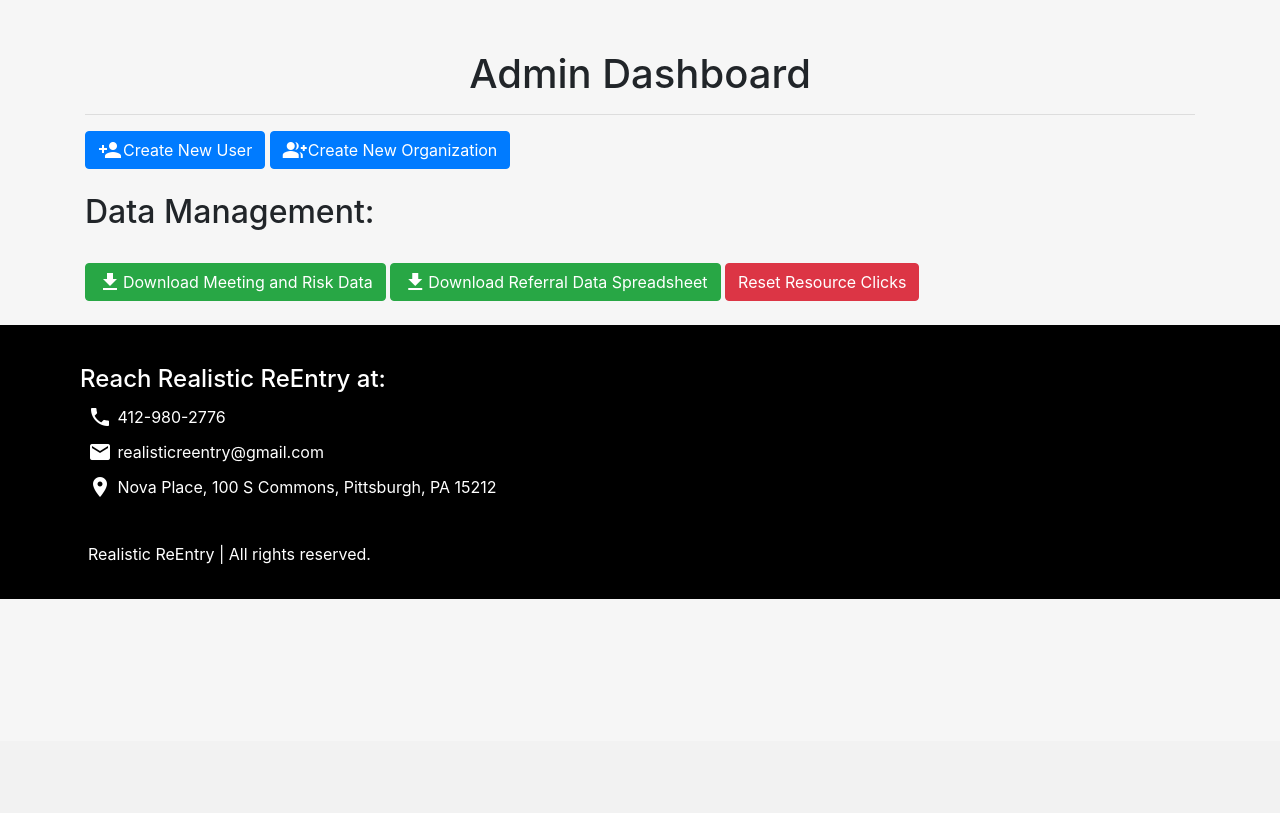
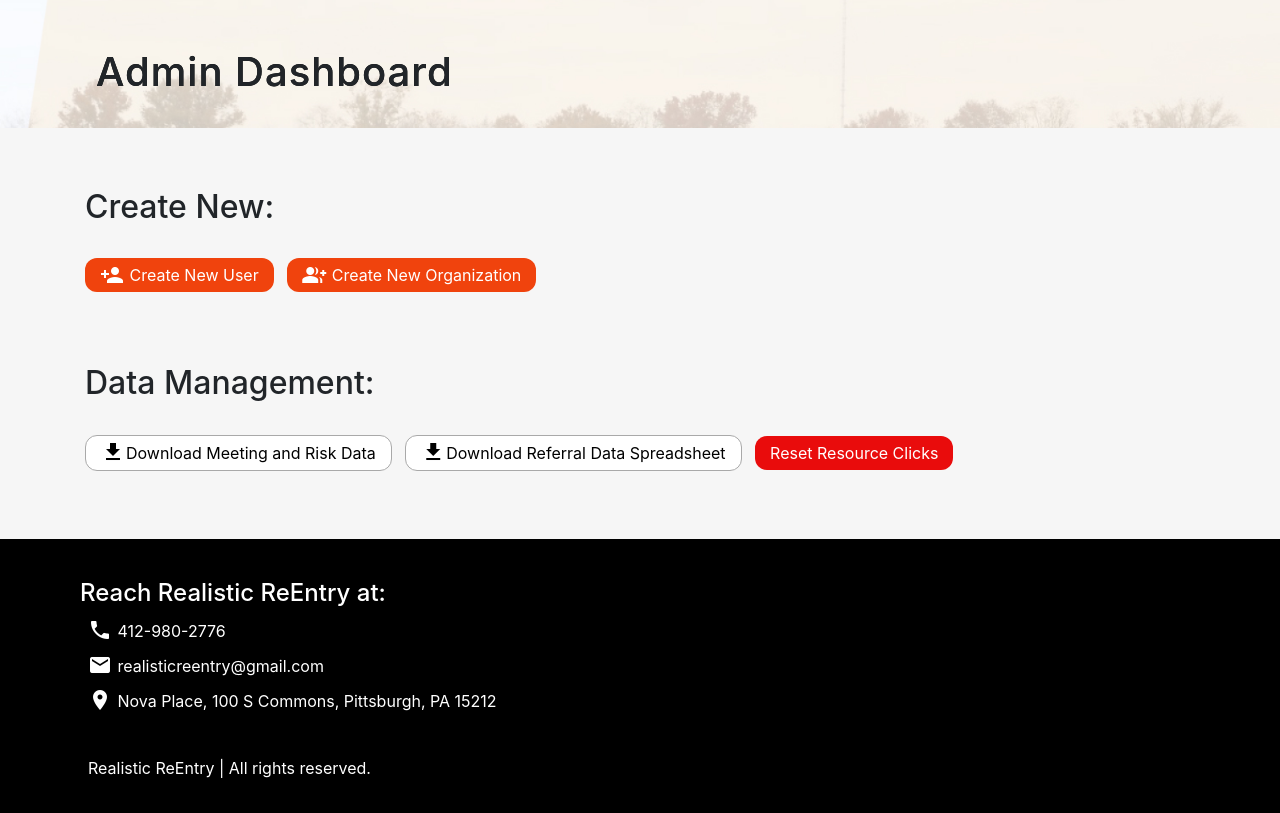
Before and after one commit to elainewangg/ReEntry, a Django app: page /dashboard/ in a window 1280 px wide. Shown: the part 59-872 px from the top of the page. Before the commit the page ends 658 px from the top, so only its background shows below. Run offline with Django 3.2, Linux system fonts and the light colour scheme; the visitor is signed in with stand-in values (Sample User, id 1); data comes from the database, SQL or seed files in the repository; data that the repository does not hold is empty; some libraries are stand-ins or nearby versions.

Commit message:
dashboard UI changed

```diff
--- a/NewEra/forms.py
+++ b/NewEra/forms.py
@@ -18,8 +18,7 @@
                            Organization, Referral, Resource, Tag,
                            User)
 
-INPUT_ATTRIBUTES = {
-	'class' : 'form-control organization', 'style': 'width: 300px; height: 40px; margin-bottom: 20px;'	}
+INPUT_ATTRIBUTES = {'class' : 'form-control organization', 'style': 'width: 300px; height: 40px; margin-bottom: 20px;'	}
 COMMON_ATTRIBUTES = {'class' : 'form-control common'}
 EVENT_ATTRIBUTES = {'class' : 'form-control common', 'placeholder': 'Event or Deadline'}
 ATTACHMENT_ATTRIBUTES = {'class' : 'form-control attachment'}
@@ -27,6 +26,7 @@
 HIDDEN_ATTRIBUTES = {'class' : 'form-control hidden'}
 
 TEXTAREA_ATTRIBUTES = { 'class': 'form-control', 'style': 'height: 200px; overflow-y: scroll;', 'cols': 40, 'rows': 40}
+MULTIPLE_CHOICE_ATTRIBUTES = {'class': 'form-control list-unstyled','style': 'padding: 50px; margin-top: 20px;'}
 
 MAX_IMAGE_UPLOAD_SIZE = 2500000 #2.5mb
 MAX_ATTACHMENT_UPLOAD_SIZE = 20000000 #20mb
@@ -134,13 +134,12 @@
 	first_name = forms.CharField(max_length=30, widget=forms.TextInput(attrs=INPUT_ATTRIBUTES))
 	last_name = forms.CharField(max_length=150, widget=forms.TextInput(attrs=INPUT_ATTRIBUTES))
 	phone = forms.CharField(max_length=11, widget=forms.TextInput(attrs=INPUT_ATTRIBUTES))
-	organization = forms.ModelChoiceField(queryset=Organization.objects.all())
+	organization = forms.ModelChoiceField(queryset=Organization.objects.all(), widget=forms.Select(attrs=INPUT_ATTRIBUTES))
 	is_active = forms.BooleanField(required=False)
 	user_type = forms.MultipleChoiceField(choices=USER_TYPE_CHOICES,
-										  label='User Type',
-										  widget=forms.CheckboxSelectMultiple(attrs={'class': 'list-unstyled'}),
-										  )
-
+									   label='User Type',
+									   widget=forms.CheckboxSelectMultiple(attrs=MULTIPLE_CHOICE_ATTRIBUTES),
+									   )
 	# Define the model and fields to include/exclude
 	class Meta:
 		model = User
--- a/NewEra/static/NewEra/index_styles.css
+++ b/NewEra/static/NewEra/index_styles.css
@@ -26,6 +26,11 @@
 .navbar-nav > .nav-item > .nav-link {
     padding-left: 2rem;
     padding-right: 1rem;
+}
+
+.main-page-container {
+    padding-top: 7.5vh;
+    padding-bottom: 5.5vh;
 }
 
 .parallax-subpage{
@@ -77,6 +82,8 @@
     color: white;
     text-align: left;
     padding: 40px 80px;
+    bottom: 0;
+    width: 100%;
 }
 
 .footer p {
@@ -102,6 +109,7 @@
 .home-founder p {
     font-size: 20px;
 }
+
 .decorative-box {
     border: 2px solid black;
     padding: 50px 80px;
@@ -132,6 +140,13 @@
     border-radius: 12px;
 }
 
+.orange-button:hover {
+    background-color:#F0430D;
+    color: white;
+    box-shadow: 0 2px 5px rgba(0, 0, 0, 0.4);
+    transform: translateX(-1px), translateY(-1px);
+}
+
 .white-button {
     background-color: white;
     color: black;
@@ -141,20 +156,97 @@
     border-radius: 12px;
 }
 
+
+.white-button:hover {
+    background-color: white;
+    color: rgb(90, 90, 90);
+    box-shadow: 0 2px 5px rgba(0, 0, 0, 0.4);
+    transform: translateX(-1px), translateY(-1px);
+}
+
+
+.bordered-button {
+    background-color: white;
+    color: black;
+    border-radius: 12px;
+    border: 1px solid darkgray;
+    padding: 5px 15px;
+    border-radius: 12px;
+    transition: background-color 0.2s, color 0.2s, border-color 0.2s;
+}
+
+.bordered-button:hover {
+    background-color: rgb(240, 240, 240);
+    color: black;
+    border-color: black;
+}
+
+.red-button {
+    background-color: #e90c0c;
+    color: white;
+    border: 0px;
+    padding: 5px 15px;
+    border-radius: 12px;
+    transition: background-color 0.3s, color 0.3s, border-color 0.3s;
+}
+
+.red-button:hover {
+    background-color: #e90c0c;
+    color: white;
+    box-shadow: 0 2px 5px rgba(0, 0, 0, 0.4);
+    transform: translateX(-1px), translateY(-1px);
+}
+
+.green-button {
+    background-color: #a7e094;
+    color: black;
+    border: 0px;
+    padding: 5px 15px;
+    border-radius: 12px;
+    transition: background-color 0.3s, color 0.3s, border-color 0.3s;
+}
+
+.green-button:hover {
+    background-color: #a7e094;
+    color: black;
+    box-shadow: 0 2px 5px rgba(0, 0, 0, 0.4);
+    transform: translateX(-1px), translateY(-1px);
+}
+
 .beige {
     background-color: #F9F4EC;
-}
-
-#resource-btn {
-    opacity: 0.95 !important;
-
-}
-
-#resource-btn:hover {
-    opacity: 1 !important;
-    background-color: white;
 }
 
 .list-unstyled {
     list-style: none;
 }
+
+.styled-table {
+    width: 100%;
+    border-collapse: collapse;
+    margin: 25px 0;
+    font-size: 0.9em;
+    background-color: white;
+}
+
+.styled-table th,
+.styled-table td {
+    padding: 12px 15px;
+}
+
+.styled-table tbody tr {
+    border-bottom: 1px solid #ffffff;
+}
+
+.styled-table tbody tr:nth-of-type(even) {
+    background-color: #ffffff;
+}
+
+.styled-table tbody tr:last-of-type {
+    border-bottom: 1px solid darkGray; /* Matched the border color with the header */
+}
+
+.styled-table tbody tr.active-row {
+    font-weight: bold;
+    color: #ffffff; /* Adjusted for consistency with the header's color scheme */
+}
--- a/NewEra/templates/NewEra/base.html
+++ b/NewEra/templates/NewEra/base.html
@@ -39,7 +39,7 @@
 			{% block content %}{% endblock %}
 		</div>
 
-		{% include 'NewEra/footer.html' %}
+
 
 		<!-- Bootstrap Scripts -->
 		<script src="https://code.jquery.com/jquery-3.4.1.slim.min.js" integrity="sha384-J6qa4849blE2+poT4WnyKhv5vZF5SrPo0iEjwBvKU7imGFAV0wwj1yYfoRSJoZ+n" crossorigin="anonymous"></script>
@@ -47,4 +47,5 @@
 		<script src="https://stackpath.bootstrapcdn.com/bootstrap/4.4.1/js/bootstrap.min.js" integrity="sha384-wfSDF2E50Y2D1uUdj0O3uMBJnjuUD4Ih7YwaYd1iqfktj0Uod8GCExl3Og8ifwB6" crossorigin="anonymous"></script>
 		{% block page_specific_scripts %}{% endblock %}
 	</body>
+	{% include 'NewEra/footer.html' %}
 </html>
--- a/NewEra/templates/NewEra/dashboard.html
+++ b/NewEra/templates/NewEra/dashboard.html
@@ -1,8 +1,8 @@
 {% extends "NewEra/base.html" %}
 
 {% block page_specific_styles %}
-<!-- {% load static %}
-<link href="{% static 'NewEra/index_styles.css' %}" rel="stylesheet" type="text/css"> -->
+{% load static %}
+<link href="{% static 'NewEra/index_styles.css' %}" rel="stylesheet" type="text/css">
 {% endblock %}
 
 {% block title %}
@@ -10,20 +10,22 @@
 {% endblock %}
 
 {% block content %}
-<h1 style="margin: auto; margin-top: 50px; text-align: center;">
-    Admin Dashboard
-</h1>
 
-<div class="container">
-    <hr>
 
-    <button type="button" class="btn btn-primary" data-toggle="collapse" data-target="#collapseUser"
-        aria-expanded="false" aria-controls="collapseUser"><i class="material-icons">person_add</i>Create New
-        User</button>
-    <button type="button" class="btn btn-primary" data-toggle="collapse" data-target="#collapseOrg"
-        aria-expanded="false" aria-controls="collapseOrg"><i class="material-icons">group_add</i>Create New
-        Organization</button>
+<div class="parallax-subpage">
+    <h1 class="text-black parallax-text">Admin Dashboard</h1>
+</div>
+
+<div class="container main-page-container">
+    <h2>Create New:</h2><br>
+    <button type="button"  class="orange-button" data-toggle="collapse" data-target="#collapseUser"
+        aria-expanded="false" aria-controls="collapseUser"><i class="material-icons">person_add</i>  Create New
+        User</button>&nbsp;&nbsp;
+    <button type="button" class="orange-button" data-toggle="collapse" data-target="#collapseOrg"
+        aria-expanded="false" aria-controls="collapseOrg"><i class="material-icons">group_add</i>  Create New
+        Organization</button>&nbsp;&nbsp;
     <br>
+
 
     <div class="collapse {{ modalStatus }}" id="collapseUser">
         <br>
@@ -34,15 +36,15 @@
                 </table>
 
                 {% csrf_token %}
-                <button type="submit" class="btn btn-primary"><i class="material-icons">person_add</i>Submit</button>
+                <button type="submit" class="orange-button">Submit</button>
             </form>
         </div>
 
-        <br>
+        <br><br><br>
         <!-- Admin table display -->
         <h2>Admins:</h2>
         <div style="overflow-x: auto">
-            <table>
+            <table class="styled-table">
                 <tr>
                     <th>Username</th>
                     <th>First Name</th>
@@ -310,10 +312,13 @@
         <br>
         <div class="card card-body">
             <form method="POST" action="{% url 'Dashboard' %}">
-                <label for="orgs">Organization: </label><br>
-                <input type="text" id="name" name="org_name">
-                {% csrf_token %}
-                <button type="submit" class="btn btn-primary"><i class="material-icons">group_add</i>Submit</button>
+                <div style="display: flex; align-items: center;">
+                    <label for="orgs">Organization name: </label>&nbsp;&nbsp;
+                    <input type="text" id="name" name="org_name" class="form-control organization" style="width: 300px; height: 40px; margin-bottom: 20px;">
+                    {% csrf_token %}
+                </div>
+                <button type="submit" class="orange-button">Submit</button>
+                <br>
             </form>
         </div>
         <br>
@@ -355,21 +360,16 @@
 
     </div>
 
-    <br>
-
-
+    <br><br><br>
 
 
     <!-- Download spreadsheet or reset resource clicks -->
     <h2>Data Management:</h2><br>
-
-    <a href="{% url 'Export Selected Data' %}" class="btn btn-success"><i class="material-icons">get_app</i>Download
-        Meeting and Risk Data</a>
-    <a href="{% url 'Export Data' %}" class="btn btn-success"><i class="material-icons">get_app</i>Download Referral Data
-        Spreadsheet</a>
-    <a href="{% url 'Reset Views' %}" class="btn btn-danger">Reset Resource Clicks</a>
-
+        <a href="{% url 'Export Selected Data' %}"><button type="button" class="bordered-button"><i class="material-icons">get_app</i>Download Meeting and Risk Data</button></a>&nbsp;&nbsp;
+        <a href="{% url 'Export Data' %}"><button type="button" class="bordered-button"><i class="material-icons">get_app</i>Download Referral Data Spreadsheet</button></a>&nbsp;&nbsp;
+        <a href="{% url 'Reset Views' %}"><button type="button" class="red-button">Reset Resource Clicks</button></a>&nbsp;&nbsp;
     <br><br>
 
 </div>
+
 {% endblock %}
--- a/NewEra/templates/NewEra/home.html
+++ b/NewEra/templates/NewEra/home.html
@@ -17,7 +17,7 @@
 			Supporting returning citizens in Allegheny County with vital resources for housing, employment, and more.
 		</p>
         <div class="inline-button">
-            <a href="{% url 'Resources' %}"><button id="resource-btn" type="button" class="orange-button">FIND RESOURCES  <i class="material-icons">forward</i></button></a>&nbsp;&nbsp;
+            <a href="{% url 'Resources' %}"><button type="button" class="orange-button">FIND RESOURCES  <i class="material-icons">forward</i></button></a>&nbsp;&nbsp;
             <a href="{% url 'Sign Up' %}"><button id="signup-btn" type="button" class="white-button">CONTACT US</button></a>&nbsp;&nbsp;
         </div>
 
```
Also changed, not shown: NewEra/templates/NewEra/edit_tag.html (+14 -6 lines), NewEra/templates/NewEra/resources.html (+8 -7 lines), NewEra/templates/NewEra/tags.html (+12 -6 lines), README.md.
